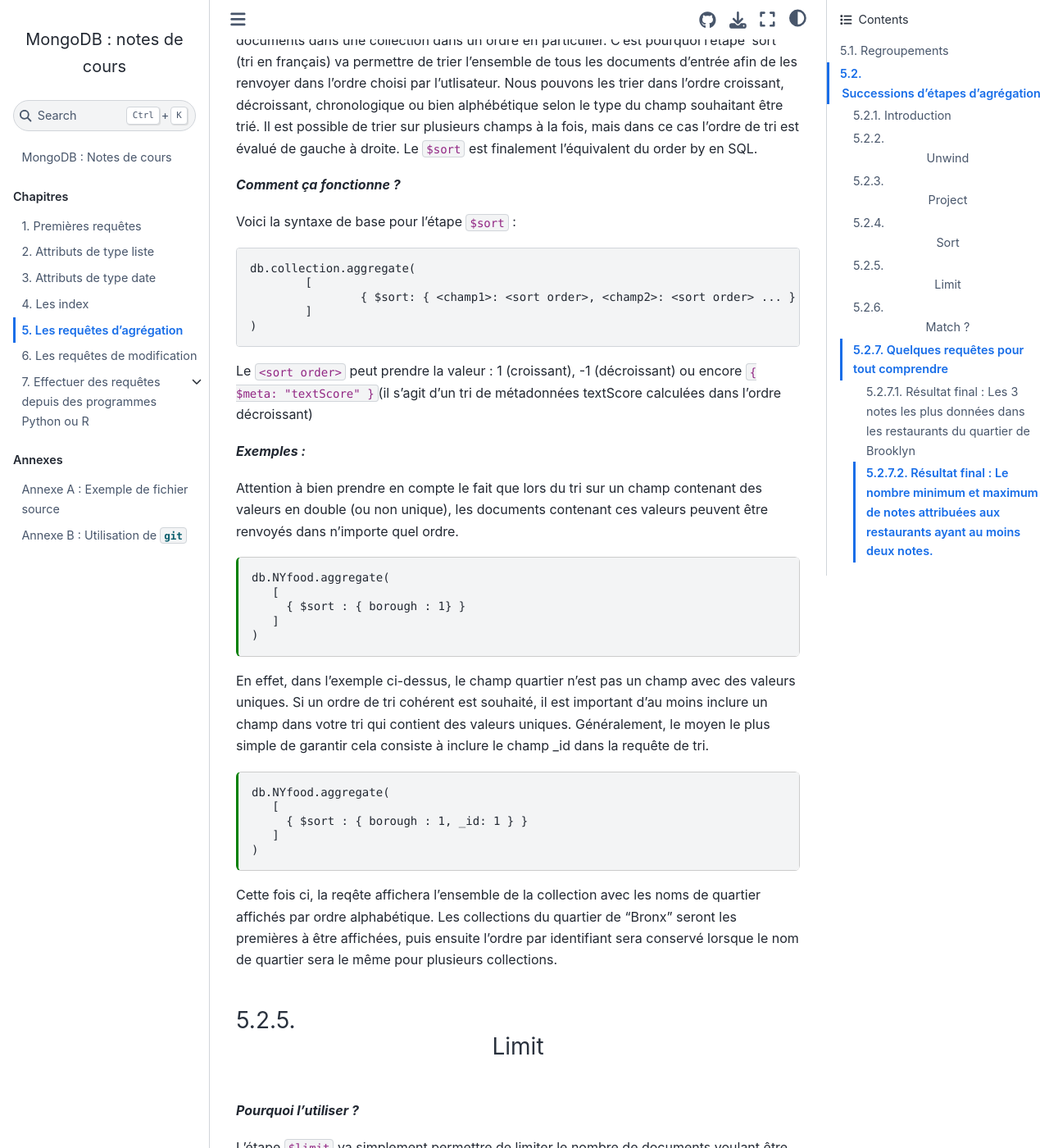
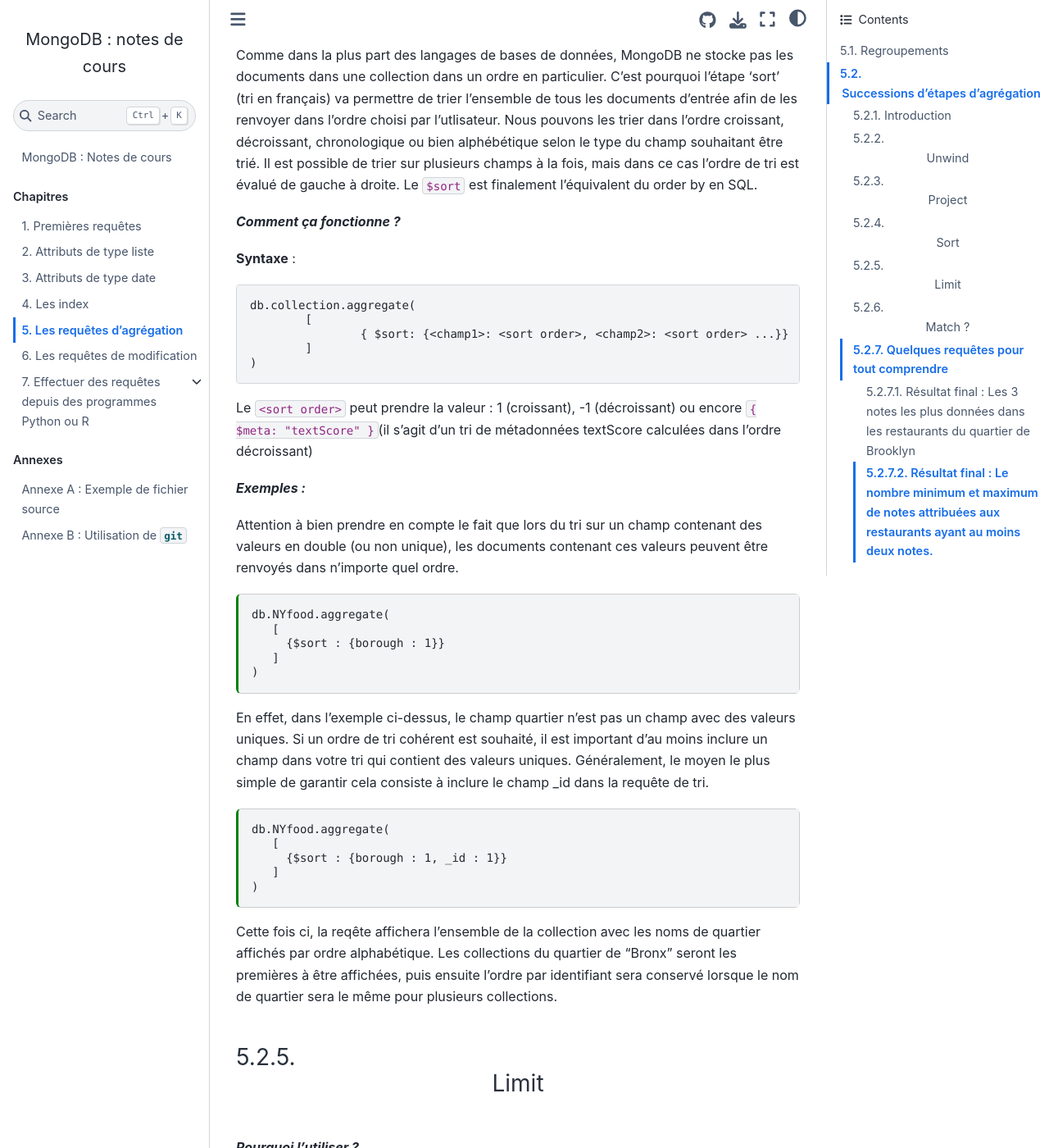
Before and after one commit to rtavenar/mongo_book, a Jupyter Book: the page built from content/05_agreg.md, in a window 1280 px wide and 1400 px high, scrolled down 3645 px. Shown: the whole window at 82% size. Built offline with Jupyter Book 1.0.4 settings and Sphinx 7.4.7 and the Sphinx Book theme 1.1.4, drawn with Linux system fonts in a browser that asks for light colours; some of the changed text lies outside the part shown.

Commit message:
Uniformisation / Ajouts divers
- Comparaison SQL/$unwid
- Uniformisation des partis *Syntaxe*
- Ajout de {code-cell} sur l'exemple SQL de fin
- Retrait d'espace dans certains chunks

````diff
--- a/content/05_agreg.md
+++ b/content/05_agreg.md
@@ -26,7 +26,7 @@
 
 ## <center> Successions d'étapes d'agrégation </center>
 
-* Auteurs/trices : Marine BINARD, Arthur CONAS, Yann CAUSEUR
+* Auteurs/trices : Marine BINARD, Yann CAUSEUR, Arthur CONAS
 
 
 ### Introduction
@@ -93,7 +95,6 @@
 Le fait de vouloir garder un attribut déja existant fonctionne de la même façon que la création, il faut donc renomer la variable existante.
 
 ***Exemple :***
-Exemple réalisé sur la collection **NYfood** :
 ```{code-cell}
 db.NYfood.aggregate(
   [
@@ -130,11 +131,11 @@
 
 ***Comment ça fonctionne ?***
 
-Voici la syntaxe de base pour l'étape `$sort` :
+**Syntaxe** :
 ```
 db.collection.aggregate(
 	[
-		{ $sort: { <champ1>: <sort order>, <champ2>: <sort order> ... } }
+		{ $sort: {<champ1>: <sort order>, <champ2>: <sort order> ...}}
 	]
 )
 ```
@@ -147,7 +148,7 @@
 ```{code-cell}
 db.NYfood.aggregate(
    [
-     { $sort : { borough : 1} }
+     {$sort : {borough : 1}}
    ]
 )
 ```
@@ -155,7 +156,7 @@
 ```{code-cell}
 db.NYfood.aggregate(
    [
-     { $sort : { borough : 1, _id: 1 } }
+     {$sort : {borough : 1, _id : 1}}
    ]
 )
 ```
@@ -169,11 +170,11 @@
 
 ***Comment ça fonctionne ?***
 
-Voici la syntaxe de base pour l'étape `$limit` :
+**Syntaxe** :
 ```
 db.collection.aggregate(
 	[
-		{ $limit : 5 }
+		{$limit : 5}
 	]
 )
 ```
@@ -242,8 +244,9 @@
 à un restaurant. (Ayant sélectionné les individus supérieurs à deux, le minimum ne pouvait être que 3 ou plus.
 
 En SQL on aurait :
-
+``` {code-cell}
 SELECT COUNT(*) AS taille, MAX(taille),MIN(taille)
 FROM NYfood
 WHERE taille>=2
+```
 #### Résultat final : Le nombre minimum et maximum de notes attribuées aux restaurants ayant au moins deux notes.
````
Also changed, not shown: other parts of content/05_agreg.md (+5 -2 lines).
